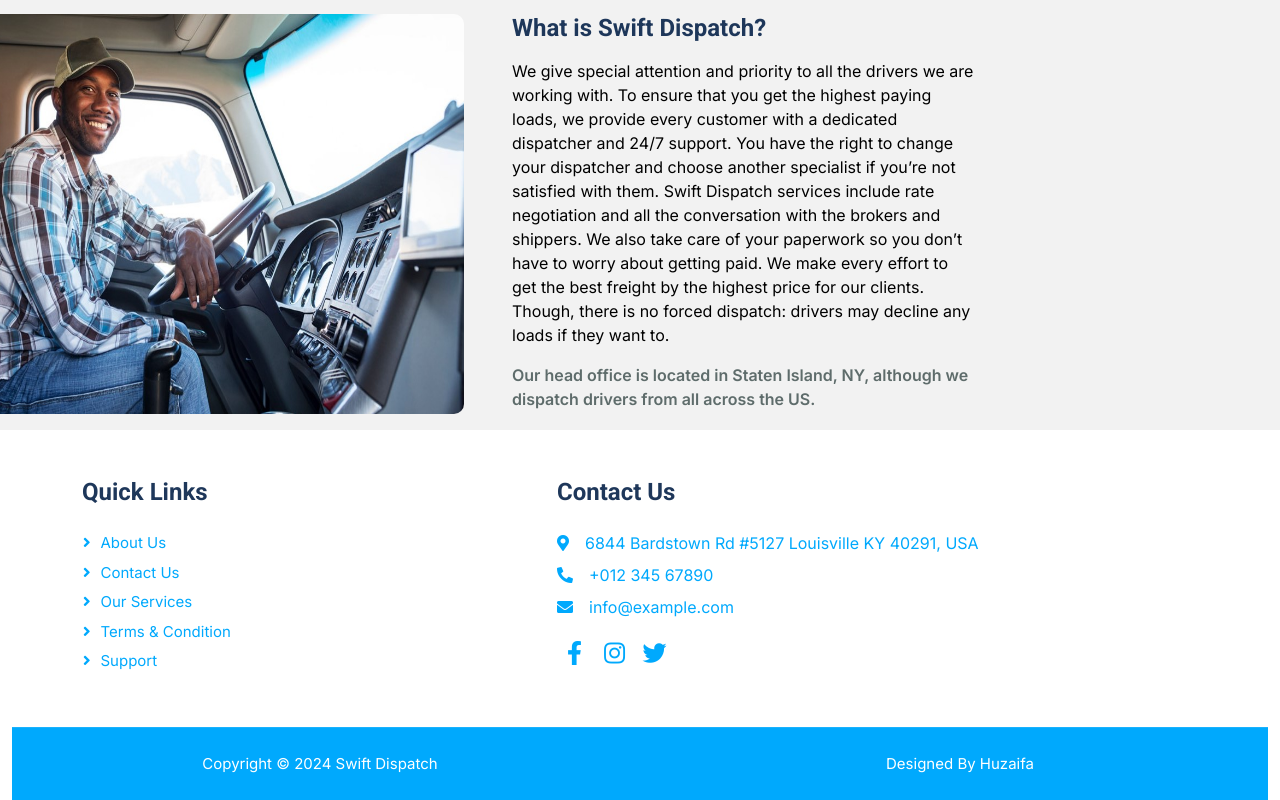
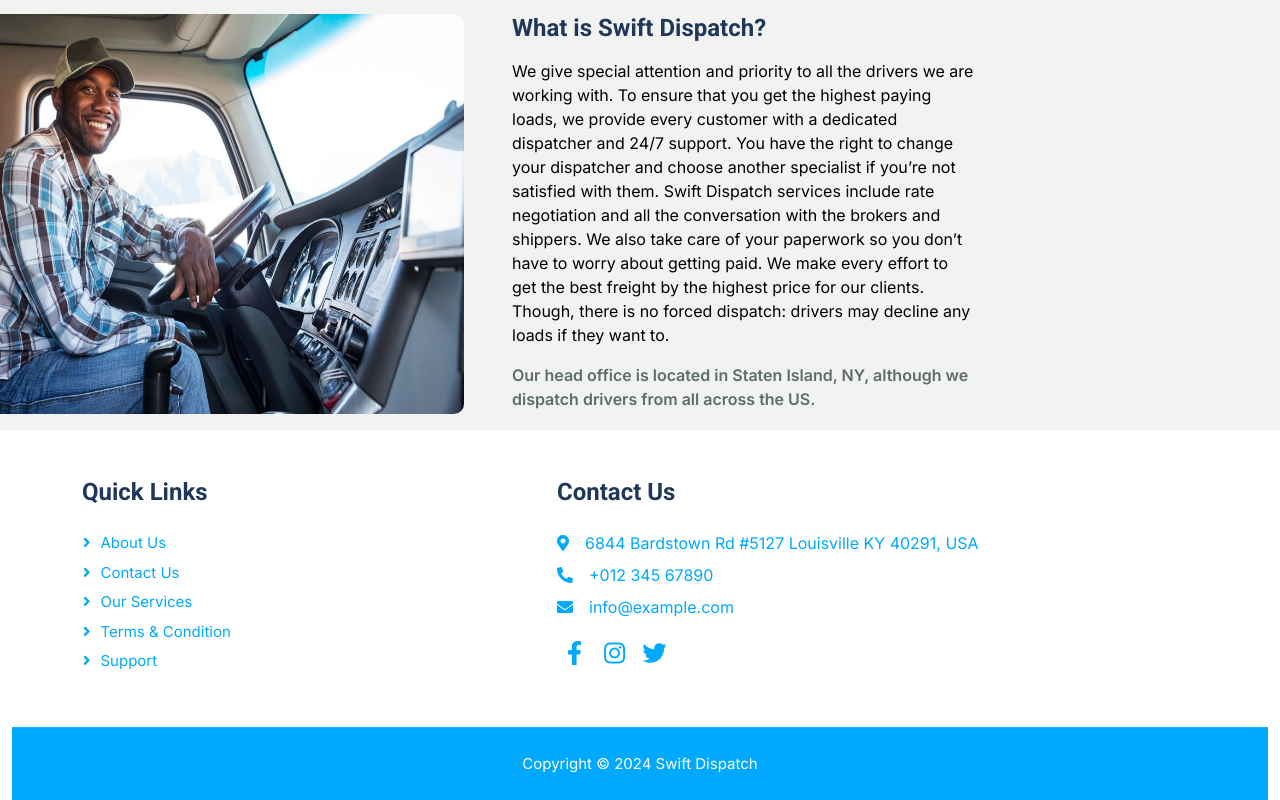
Before and after one commit to Huzaifa950/Swift_Dispatch, a website with bundled scripts: page about.html in a window 1280 px wide. Shown: the part 1161-1961 px from the top of the page. Built offline with nearby package versions, Linux system fonts and the light colour scheme.

Commit message:
Removed Huzaifa name

```diff
--- a/about.html
+++ b/about.html
@@ -161,10 +161,6 @@
                         <div class="col-md-6 text-center mb-3 mb-md-0" style="color: white;">
                             Copyright &copy; 2024 Swift Dispatch
                         </div>
-                        <div class="col-md-6 text-center" style="color: white;">
-                            <!--/*** This template is free as long as you keep the footer author’s credit link/attribution link/backlink. If you'd like to use the template without the footer author’s credit link/attribution link/backlink, you can purchase the Credit Removal License from "https://htmlcodex.com/credit-removal". Thank you for your support. ***/-->
-                            Designed By Huzaifa
-                        </div>
                     </div>
                 </div>
             </div>
```
Also changed, not shown: contact.html (+0 -4 lines), faq.html (+0 -4 lines), index.html (+0 -4 lines), price.html (+0 -4 lines), service.html (+0 -4 lines), Swift_Dispatch.jpg (added).
